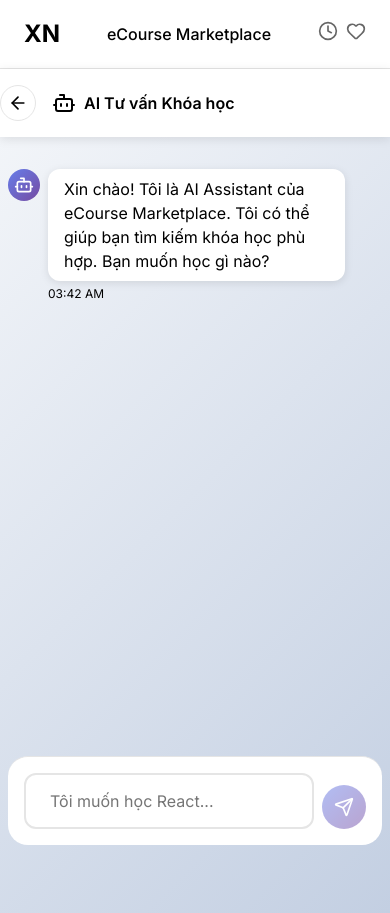
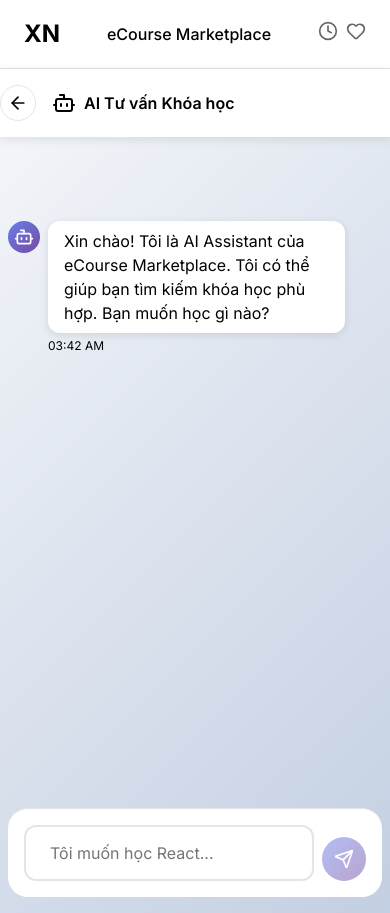
Before and after one commit to nigelnh/ecourse-marketplace, a React (Create React App) app: page /chatbot in a window 390 px wide. Built offline with nearby package versions, Linux system fonts and the light colour scheme.

Commit message:
Update chatbot header

```diff
--- a/src/styles/pages/ChatbotPage.css
+++ b/src/styles/pages/ChatbotPage.css
@@ -342,7 +342,10 @@
 
   .chat-container {
     padding: 0 var(--spacing-md);
-    max-height: calc(100vh - 120px); /* Adjust for mobile header */
+  }
+
+  .messages-container {
+    margin-top: 70px; /* Adjust for tablet header height */
   }
 
   .message {
@@ -378,6 +381,11 @@
     padding: 0 var(--spacing-sm);
   }
 
+  .messages-container {
+    padding: var(--spacing-lg) 0;
+    margin-top: 60px; /* Smaller margin for mobile header */
+  }
+
   .message {
     max-width: 90%;
   }
```
